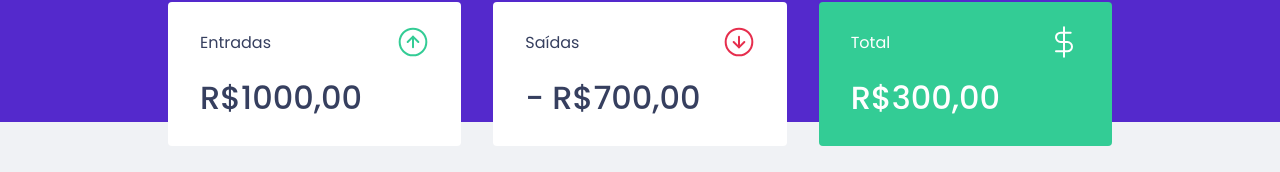
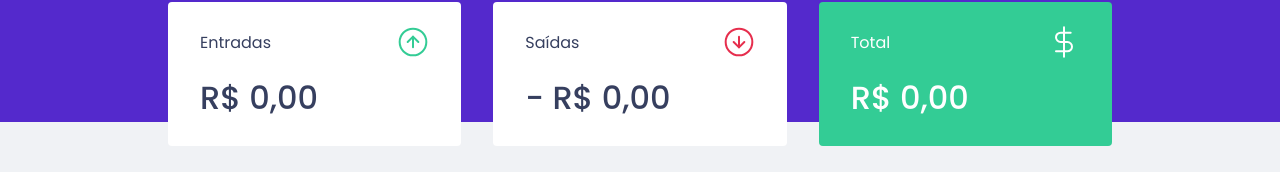
Before and after one commit to joaolagesdev/DtMoney, a React (Create React App) app: page / in a window 1280 px wide. Shown: the part 150-322 px from the top of the page. Built offline with nearby package versions, Linux system fonts and the light colour scheme; no server answers; what miragejs would draw is missing.

Commit message:
add summary calculation

```diff
--- a/src/TransactionsContext.tsx
+++ b/src/TransactionsContext.tsx
@@ -27,7 +27,7 @@ interface TransactionsProviderProps {
 
 interface TransactionsContextData{
   transactions: Transaction[];
-  createTransaction:(transaction: TransactionInput) => void
+  createTransaction:(transaction: TransactionInput) => Promise<void>
 }
 
 export const TransactionsContext = createContext<TransactionsContextData>({} as TransactionsContextData)
@@ -40,8 +40,17 @@ export function TransactionsProvider({ children }: TransactionsProviderProps) {
       .then(response => setTransactions(response.data.transactions))
   }, [])
 
-  function createTransaction(transaction: TransactionInput) {
-    api.post('/transactions', transaction)
+  async function createTransaction(transactionInput: TransactionInput) {
+    const response = await api.post('/transactions', {
+      ...transactionInput,
+      createdAt: new Date()
+    })
+    const { transaction } = response.data
+
+    setTransactions([
+      ...transactions,
+      transaction
+    ])
   }
 
   return (
--- a/src/components/NewTransactionModal/index.tsx
+++ b/src/components/NewTransactionModal/index.tsx
@@ -1,7 +1,6 @@
 import { FormEvent, useState, useContext } from "react";
 import Modal from "react-modal";
 import { TransactionsContext } from "../../TransactionsContext";
-import { api } from "../../services/api";
 import closeImg from '../../assets/close.svg'
 import incomeImg from '../../assets/income.svg';
 import outcomeImg from '../../assets/outcome.svg';
@@ -22,15 +21,22 @@ export function NewTransactionModal({
 	const [category, setCategory] = useState('')
 	const [type, setType] = useState('deposit')
 
-	function handleCreateNewTransaction(event: FormEvent)	{
+	async function handleCreateNewTransaction(event: FormEvent)	{
 		event.preventDefault()
 
-		createTransaction({
+		await createTransaction({
 			title,
 			amount,
 			category,
 			type
 		})
+
+		setTitle('')
+		setAmount(0)
+		setCategory('')
+		setType('deposit')
+		onRequestClose()
+		onRequestClose()
 	}
 
 	return (
--- a/src/components/Summary/index.tsx
+++ b/src/components/Summary/index.tsx
@@ -9,6 +9,28 @@ import { Container } from "./styles"
 export function Summary() {
 	const { transactions } = useContext(TransactionsContext)
 
+	// const totalDeposits = transactions.reduce((acc, transaction) => {
+	// 	if (transaction.type === 'deposit') {
+	// 		return acc+ transaction.amount
+	// 	}
+	// 	return acc
+	// }, 0)
+
+	const summary = transactions.reduce((acc, transaction) => {
+		if (transaction.type === 'deposit') {
+			acc.deposits += transaction.amount
+			acc.total += transaction.amount
+		} else {
+			acc.withdrawns += transaction.amount
+			acc.total -= transaction.amount
+		}
+		return acc
+	}, {
+		deposits: 0,
+		withdrawns: 0,
+		total: 0
+	})
+
 	return (
 		<Container>
 			<div>
@@ -16,21 +38,30 @@ export function Summary() {
 					<p>Entradas </p>
 					<img src={incomeImg} alt="Entradas" />
 				</header>
-				<strong>R$1000,00</strong>
+				<strong>{new Intl.NumberFormat('PT-br', {
+					style: 'currency',
+					currency: 'BRL'
+				}).format(summary.deposits)}</strong>
 			</div>
 			<div>
 				<header>
 					<p>Saídas </p>
 					<img src={outcomeImg} alt="Saídas" />
 				</header>
-				<strong>- R$700,00</strong>
+				<strong>- {new Intl.NumberFormat('PT-br', {
+					style: 'currency',
+					currency: 'BRL'
+				}).format(summary.withdrawns)}</strong>
 			</div>
 			<div className="highlight-background">
 				<header>
 					<p>Total </p>
 					<img src={totalImg} alt="Total" />
 				</header>
-				<strong>R$300,00</strong>
+				<strong>{new Intl.NumberFormat('PT-br', {
+					style: 'currency',
+					currency: 'BRL'
+				}).format(summary.total)}</strong>
 			</div>
 		</Container>
 	)
```
